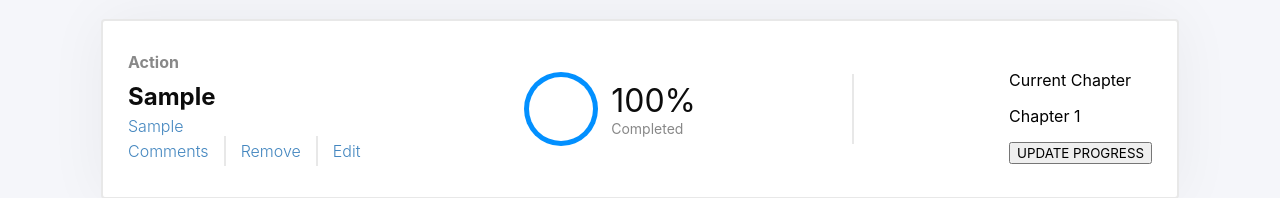
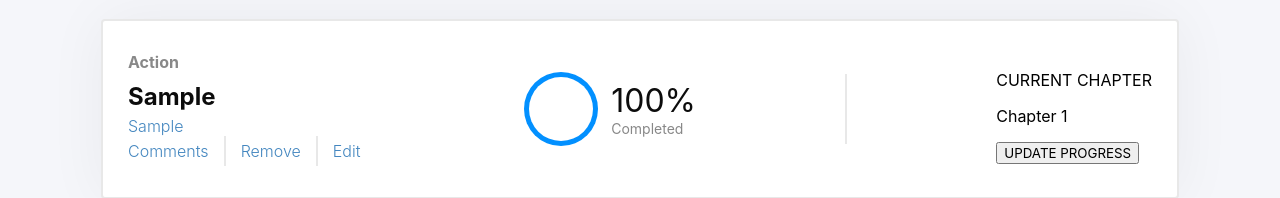
Before and after one commit to Gopxfs/bookstore, a React (Create React App) app: page / in a window 1280 px wide. Both pictures are taken after typing "Sample", "Sample" into the empty fields and a click on the button "ADD BOOK". Shown: the part 146-344 px from the top of the page. Built offline with nearby package versions, Linux system fonts and the light colour scheme; no server answers.

Commit message:
Update typo

```diff
--- a/src/components/Books.js
+++ b/src/components/Books.js
@@ -29,7 +29,7 @@ const Books = () => {
         </div>
         <hr />
         <div className="chapters">
-          <p>Current Chapter</p>
+          <p>CURRENT CHAPTER</p>
           <p className="currentChapter">Chapter 1</p>
           <button type="button">UPDATE PROGRESS</button>
         </div>
```
